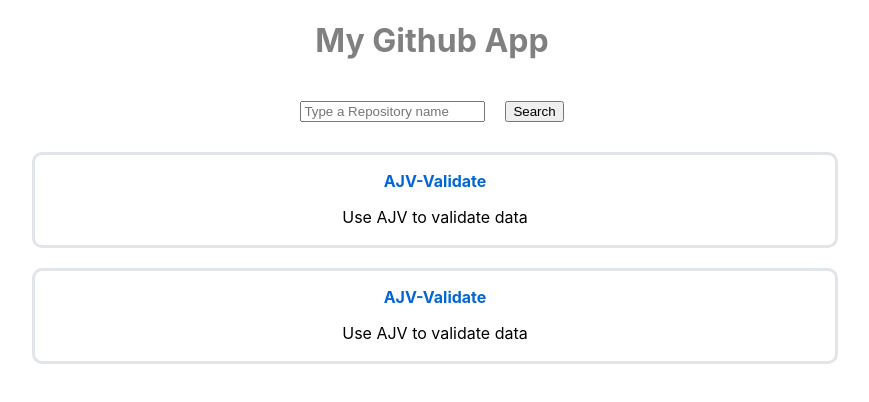
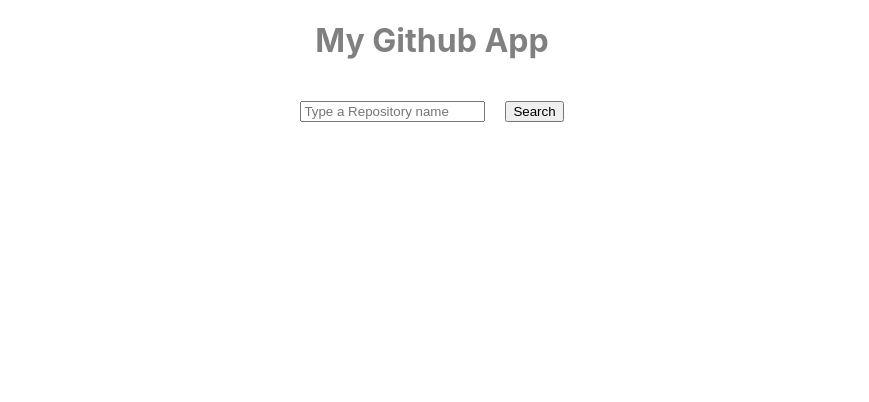
Before and after one commit to HasymiMuhamad/telkom-skilltest-hasymi-frontend, a React (Create React App) app: page / in a window 1280 px wide. Shown: the top 402 px of the page, without its empty margins (208-1077 px from the left). Built offline with nearby package versions, Linux system fonts and the light colour scheme.

Commit message:
handle show list of repositories item name and its description

```diff
--- a/src/component/ListItem/ListItem.js
+++ b/src/component/ListItem/ListItem.js
@@ -1,12 +1,22 @@
 import React from 'react';
 
 
-const ListItem = ()=>{
+const ListItem = ({data})=>{
     return (
           <div className="main-list">
             <div className="list-item">
+                {
+                    data.map(item =>{
+                        return (
+                            <div className="item">
+                                <p className="item-title">{item.name}</p>
+                                <p className="item-desc">{item.description}</p>
+                            </div>
+                        )
+                    })
+                }
 
-              <div className="item">
+              {/* <div className="item">
                 <p className="item-title">AJV-Validate</p>
                 <p className="item-desc">Use AJV to validate data</p>
               </div>
@@ -14,7 +24,7 @@
               <div className="item">
                 <p className="item-title">AJV-Validate</p>
                 <p className="item-desc">Use AJV to validate data</p>
-              </div>
+              </div> */}
 
             </div>
           </div>
--- a/src/layout/index.js
+++ b/src/layout/index.js
@@ -1,12 +1,14 @@
 import React, { useState } from 'react';
 import HeaderSearch from '../component/HeaderSearch/HeaderSearch';
 import ListItem from '../component/ListItem/ListItem';
+import axios from 'axios';
 import './index.css';
 
 
 
 const MyAppBasic = ()=>{
     const [searchValue, setSearchValue] = useState('');
+    const [listData, setListData] = useState([])
 
     const handleOnchange = (e)=>{
         console.log('e target', e.target.value)
@@ -15,6 +17,14 @@
 
     const handleClick = ()=>{
         console.log('search value', searchValue)
+        axios.get(`https://api.github.com/users/${searchValue}/repos`)
+        .then(res => {
+            console.log('response data', res.data)
+            setListData(res.data)
+        })
+        .catch(error => {
+            console.log('error response', error)
+        })
     }
 
 
@@ -25,7 +35,7 @@
             onChange={handleOnchange}
             handleClick={handleClick}
           />
-          <ListItem />
+          <ListItem data={listData}/>
       </div>
     )
   }
```
